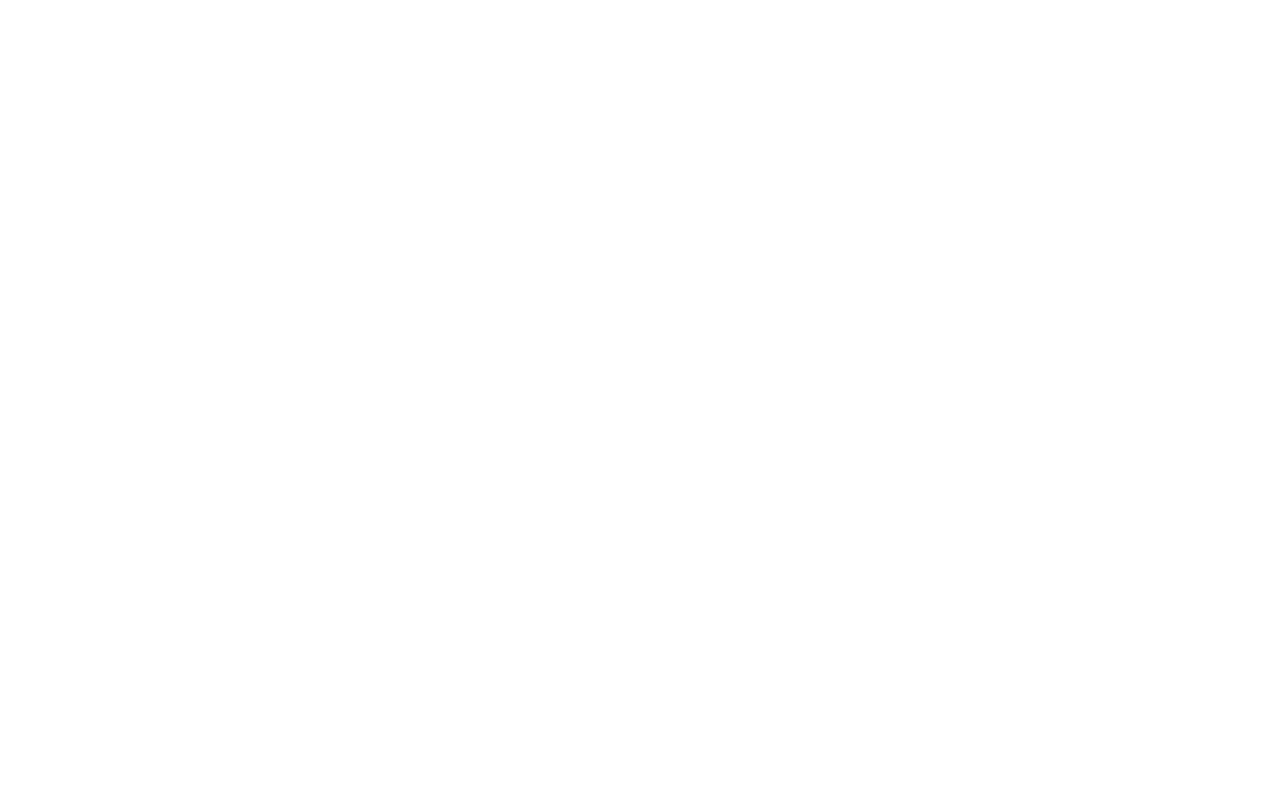
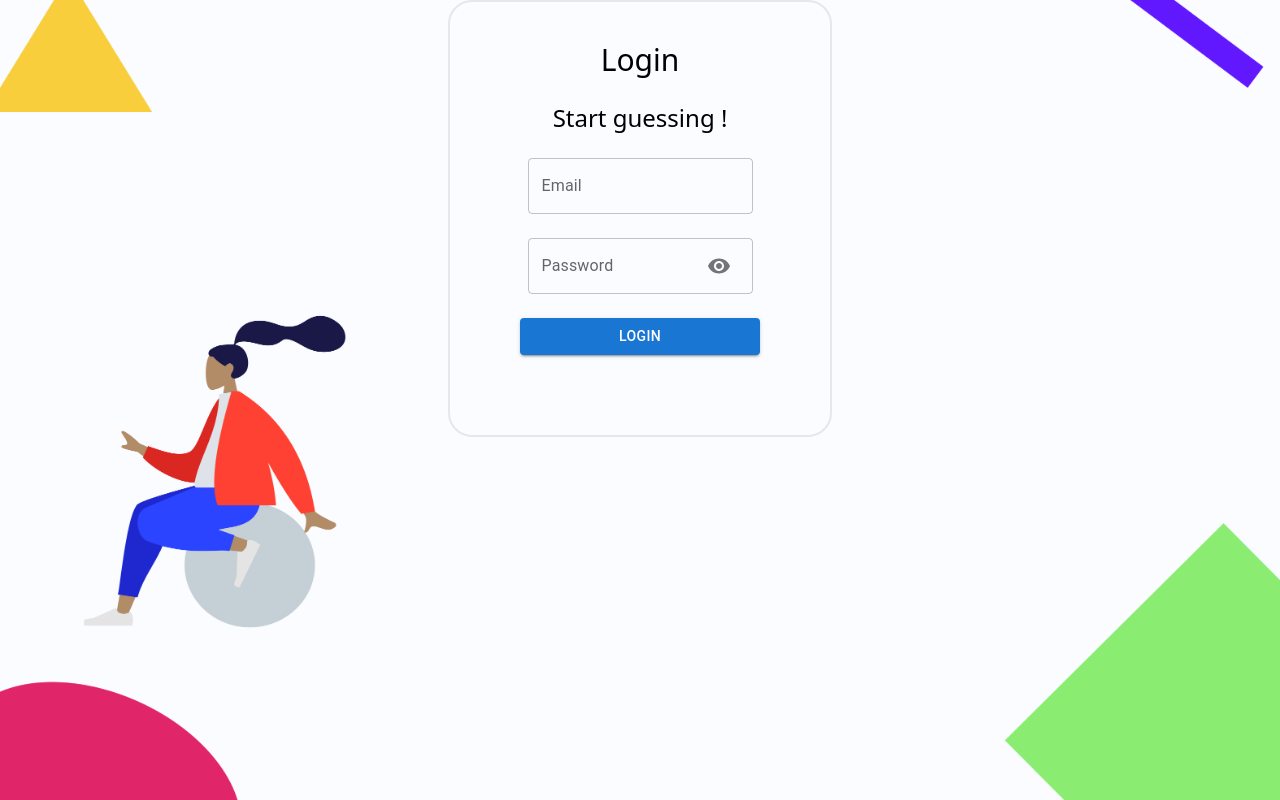
Before and after one commit to Nito1309/guessWho, a React (Create React App) app: page /login in a window 1280 px wide. Before the commit this address had no page. Built offline with nearby package versions, Linux system fonts and the light colour scheme.

Commit message:
Login component, and button component

```diff
--- /dev/null
+++ b/src/components/Login.jsx
@@ -0,0 +1,73 @@
+import React from 'react'
+import { Stack, Button } from '@mui/material';
+import { Link } from 'react-router-dom';
+import IconButton from '@mui/material/IconButton';
+import OutlinedInput from '@mui/material/OutlinedInput';
+import InputLabel from '@mui/material/InputLabel';
+import InputAdornment from '@mui/material/InputAdornment';
+import TextField from '@mui/material/TextField';
+import Visibility from '@mui/icons-material/Visibility';
+import VisibilityOff from '@mui/icons-material/VisibilityOff';
+import BasicButton from './form-components/BasicButton';
+
+function Login() {
+    const [values, setValues] = React.useState({
+        amount: '',
+        password: '',
+        weight: '',
+        weightRange: '',
+        showPassword: false,
+      });
+
+      const handleChange = (prop) => (event) => {
+        setValues({ ...values, [prop]: event.target.value });
+      };
+
+      const handleClickShowPassword = () => {
+        setValues({
+          ...values,
+          showPassword: !values.showPassword,
+        });
+      };
+
+      const handleMouseDownPassword = (event) => {
+        event.preventDefault();
+      };
+
+    return (
+        <div id="parent" className='w-full h-screen bg-background-menu bg-cover'>
+                <Stack spacing={2}
+                    alignItems="center" >
+                    <Stack spacing={3}
+                        direction="column"
+                        alignItems="center"
+                        className='w-96 border-2 rounded-3xl p-10 pb-20 mt-20'>
+                        <h1 className='text-3xl'>Login</h1>
+                        <h2 className='text-2xl'>Start guessing !</h2>
+                       <TextField className="w-9/12" id="outlined-basic" label="Email" variant="outlined"/>
+                       <TextField className="w-9/12" id="outlined-basic" label="Password" variant="outlined"
+                    type={values.showPassword ? 'text' : 'password'}
+                    value={values.password}
+                    onChange={handleChange('password')}
+                    InputProps={{
+               endAdornment:(
+              <InputAdornment position="end">
+                <IconButton
+                  aria-label="toggle password visibility"
+                  onClick={handleClickShowPassword}
+                  onMouseDown={handleMouseDownPassword}
+                >
+                  {values.showPassword ? <VisibilityOff /> : <Visibility />}
+                </IconButton>
+              </InputAdornment>
+            )
+            }}
+            />
+            <BasicButton text='Login'></BasicButton>
+                    </Stack>
+                </Stack>
+            </div>
+    )
+}
+
+export default Login
--- a/src/components/Menu.js
+++ b/src/components/Menu.jsx
@@ -1,12 +1,11 @@
 import React from 'react'
 import { Stack, Button } from '@mui/material';
 import AccountCircleIcon from '@mui/icons-material/AccountCircle';
-import { Link } from 'react-router-dom';
+import BasicButton from './form-components/BasicButton';
 
 function Menu() {
     return (
         <div id="parent" className='w-full h-screen bg-background-menu bg-cover'>
-            <div >
                 <Stack spacing={2}
                     alignItems="center" >
                     <Stack spacing={3}
@@ -15,14 +14,12 @@
                         className='w-96 border-2 rounded-3xl p-10 pb-20 mt-20'>
                         <h1 className='text-3xl'>Guess Who</h1>
                         < AccountCircleIcon color='primary' sx={{ fontSize: 50 }} />
-                       <Button className='w-60' variant="contained" Link='/CreateGame'> <Link to='/CreateGame'>Crear partida</Link></Button>
-
-                        <Button className='w-60' variant="contained" >Unirse a partida</Button>
-                        <Button className='w-60' variant="contained" >Iniciar sesi&oacute;n</Button>
-                        <Button className='w-60' variant="contained" >Configuraci&oacute;n</Button>
+                       <BasicButton navigate='/creategame' text="Create game"></BasicButton>
+                        <BasicButton text='Join Game'></BasicButton>
+                       <BasicButton navigate='/login' text="Login"></BasicButton>
+                        <BasicButton text='Game'></BasicButton>
                     </Stack>
                 </Stack>
-            </div>
         </div>
     )
 }
--- /dev/null
+++ b/src/components/form-components/BasicButton.jsx
@@ -0,0 +1,20 @@
+import React from "react";
+import { Button } from "@mui/material";
+import { Link } from 'react-router-dom';
+
+const BasicButton = ({text,navigate=''}) => {
+    if (navigate!=''){
+    return(
+        <Link to={navigate}>
+        <Button className='w-60' variant="contained" >{text}</Button>
+        </Link>
+    )
+    } else {
+    return(
+        <Button className='w-60' variant="contained" >{text}</Button>
+    )
+    }
+
+}
+
+export default BasicButton;
--- a/src/routing.jsx
+++ b/src/routing.jsx
@@ -1,12 +1,14 @@
 import Menu from "./components/Menu";
 import CreateGame from "./components/CreateGame"
+import Login from "./components/Login"
 import { Routes, Route } from 'react-router-dom'
 
 function Router () {
     return (
         <Routes>
             <Route exact path='/' element={Menu()}/>
-            <Route path='/CreateGame' element={CreateGame()}/>
+            <Route path='/creategame' element={CreateGame()}/>
+            <Route path='/login' element={Login()}/>
         </Routes>
     )
 }
```
